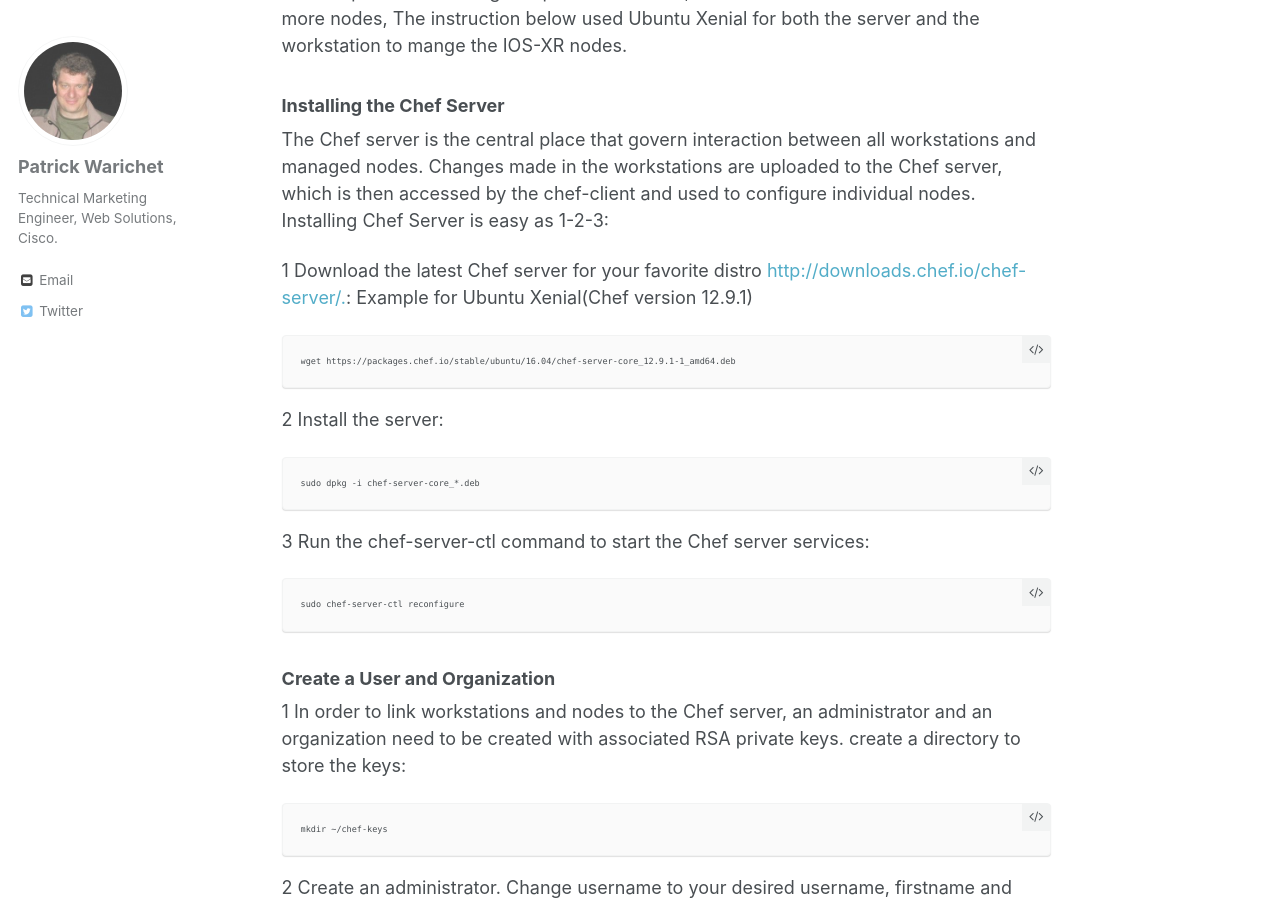
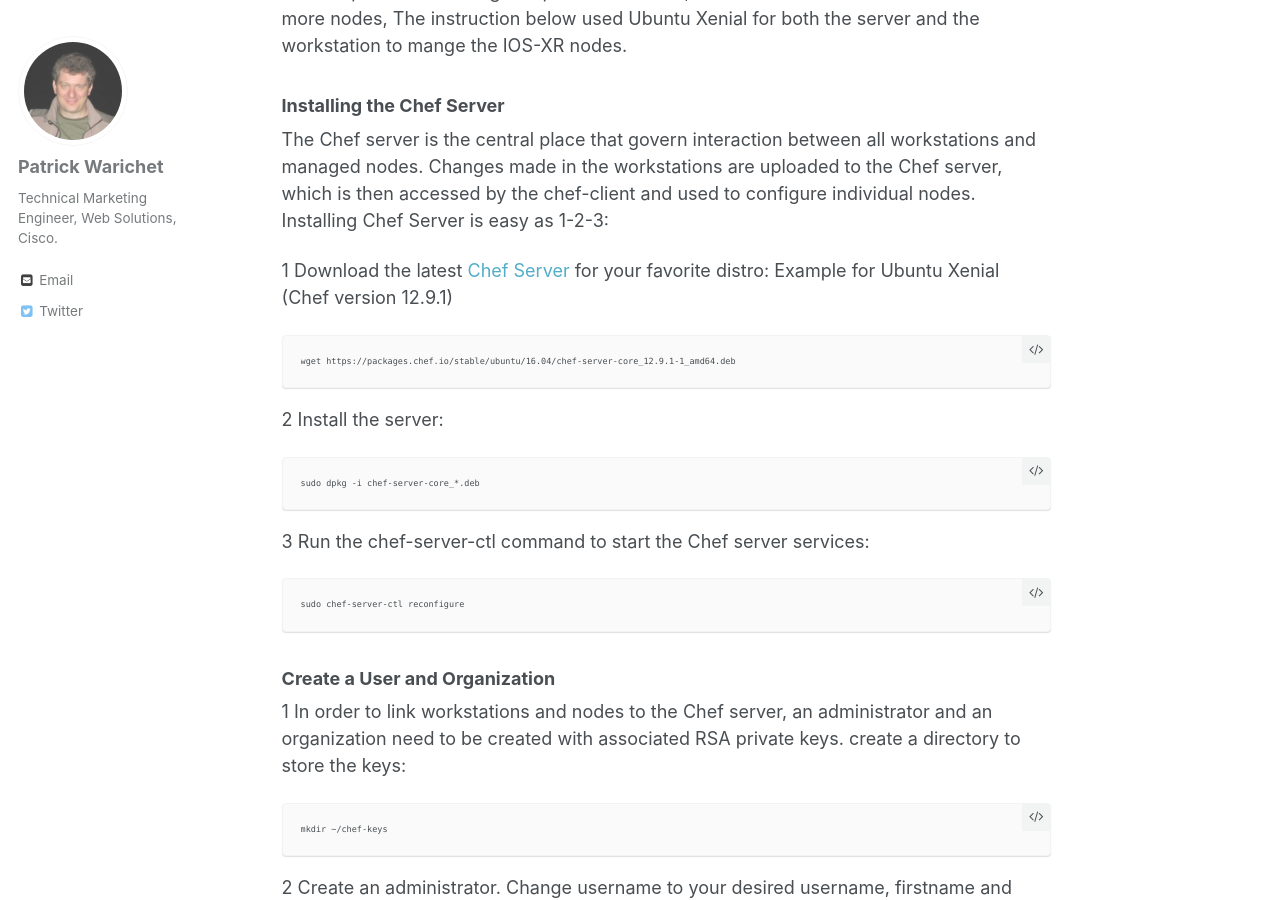
Before and after one commit to xrdocs/software-management, a Jekyll site: the page built from _blogs/2016-10-24-using-ztp-to-install-chef.md, in a window 1280 px wide and 900 px high, scrolled down 1164 px. Built offline with Jekyll 4.4.1, drawn with Linux system fonts in a browser that asks for light colours; comment, search, counter and statistics services are not loaded; part of the change alters nothing that is shown.

Commit message:
Updated 2016-10-24-using-ztp-to-install-chef.md

````diff
--- a/_blogs/2016-10-24-using-ztp-to-install-chef.md
+++ b/_blogs/2016-10-24-using-ztp-to-install-chef.md
@@ -27,13 +27,14 @@ Automated configuration management tools play a vital role in managing complex e
 
 ## Chef Infrastructure
 Chef requires the follwing components a server, one or more workastation and one or more nodes, The instruction below used Ubuntu Xenial for both the server and the workstation to mange the IOS-XR nodes.
+
 ### Installing the Chef Server
 
 The Chef server is the central place that govern interaction between all workstations and managed nodes. Changes made in the workstations are uploaded to the Chef server, which is then accessed by the chef-client and used to configure individual nodes.
 Installing Chef Server is easy as 1-2-3:
 
-1 Download the latest Chef server for your favorite distro [ http://downloads.chef.io/chef-server/.]( http://downloads.chef.io/chef-server/.):
-Example for Ubuntu Xenial(Chef version 12.9.1)
+1 Download the latest [Chef Server]( http://downloads.chef.io/chef-server/.) for your favorite distro:
+Example for Ubuntu Xenial (Chef version 12.9.1)
 
 ```
 wget https://packages.chef.io/stable/ubuntu/16.04/chef-server-core_12.9.1-1_amd64.deb
````
